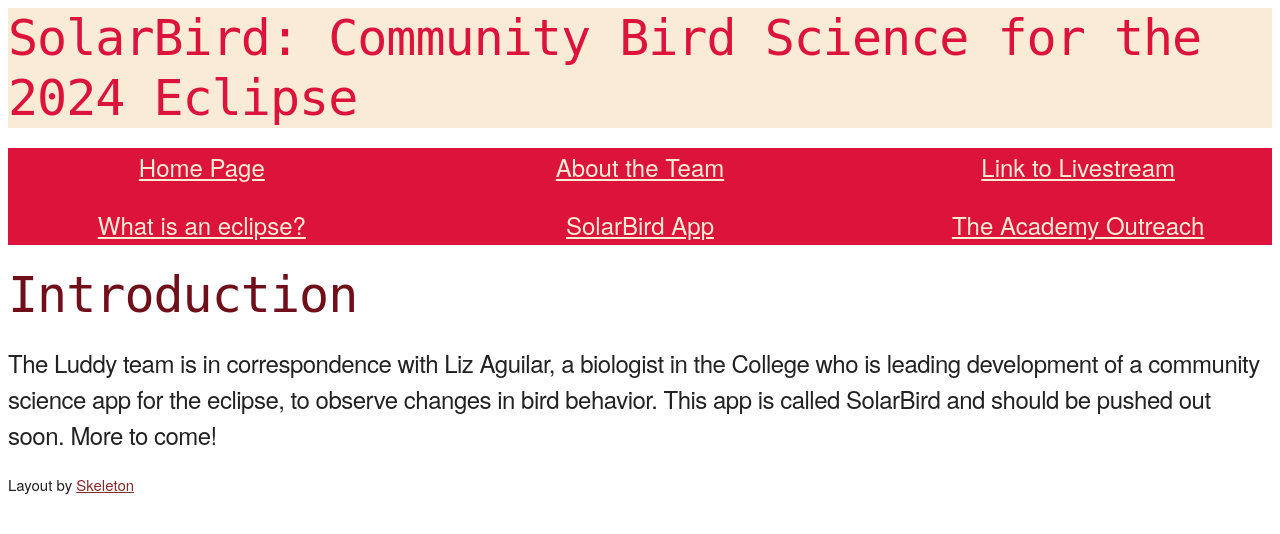
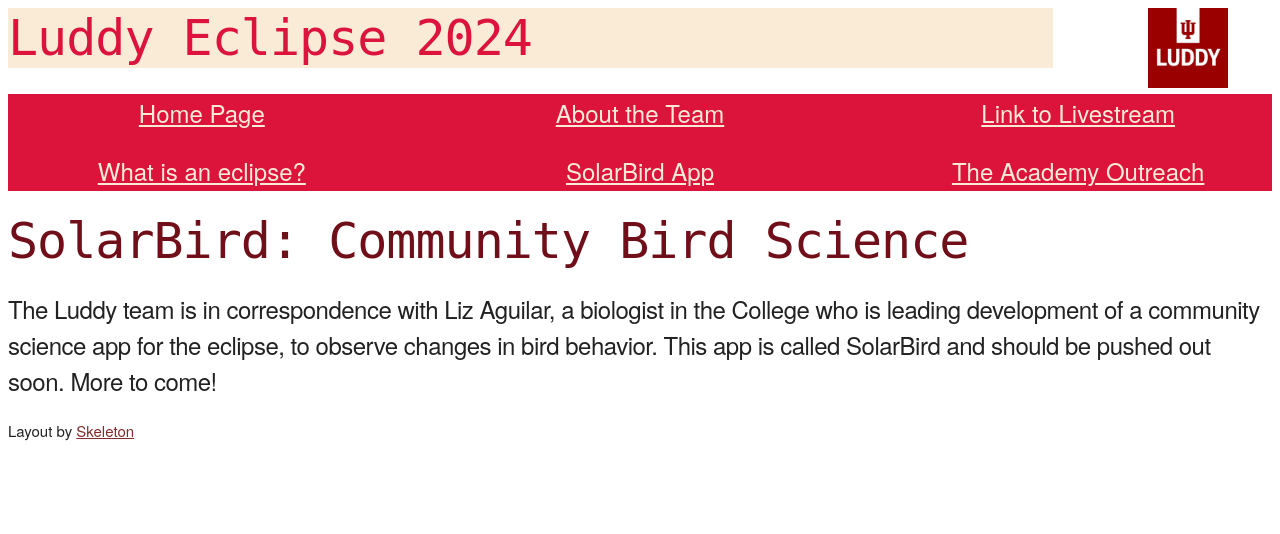
Before and after one commit to luddyEclipse2024/luddyEclipse2024.github.io, a PHP site: page /solarbird.html in a window 1280 px wide. Shown: the top 534 px of the page. Run offline with PHP 8.4, Linux system fonts and the light colour scheme.

Commit message:
luddy logo and new sun photo

```diff
--- a/solarbird.html
+++ b/solarbird.html
@@ -9,7 +9,16 @@
   <link rel="stylesheet" href="https://cdnjs.cloudflare.com/ajax/libs/skeleton/2.0.4/skeleton.min.css">
 </head>
 <body>
-    <h1 class="h1">SolarBird: Community Bird Science for the 2024 Eclipse</h1>
+    <div class="conainer">
+        <div class="row">
+            <div class="ten columns">
+                <h1 class="h1">Luddy Eclipse 2024</h1>
+            </div>
+            <div class="two columns">
+                <img class="logo" src="images/luddy logo.jpeg">
+            </div>
+        </div>
+    </div>
 
     <div class="conatiner pages">
         <div class="row pages">
@@ -36,7 +45,7 @@
         </div>
     </div>
 
-    <h1 class="head">Introduction</h1>
+    <h1 class="head">SolarBird: Community Bird Science</h1>
     <h5>The Luddy team is  in correspondence with Liz Aguilar, a biologist in the College who is leading development of a community science app for the eclipse, to observe changes in bird behavior.
         This app is called SolarBird and should be pushed out soon. More to come!</h5>
 
--- a/style.css
+++ b/style.css
@@ -5,6 +5,11 @@
     font: bold;
     font-family: monospace;
     background-color: antiquewhite;
+}
+
+.logo {
+    height: 80px;
+    margin-left: 45px;
 }
 
 .head {
```
Also changed, not shown: eclipse.html (+10 -1 lines), index.html (+11 -2 lines), livestream.html (+11 -1 lines), outreach.html (+10 -1 lines), team.html (+10 -1 lines), images/luddy logo.jpeg (added), images/sun white light.png (added).
